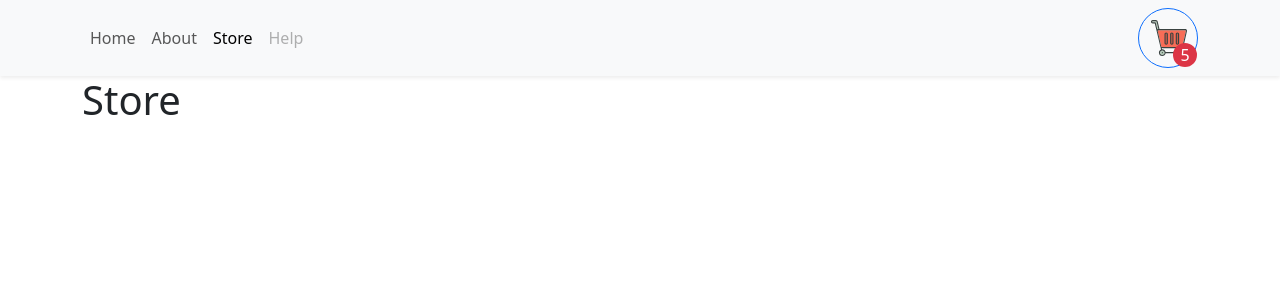
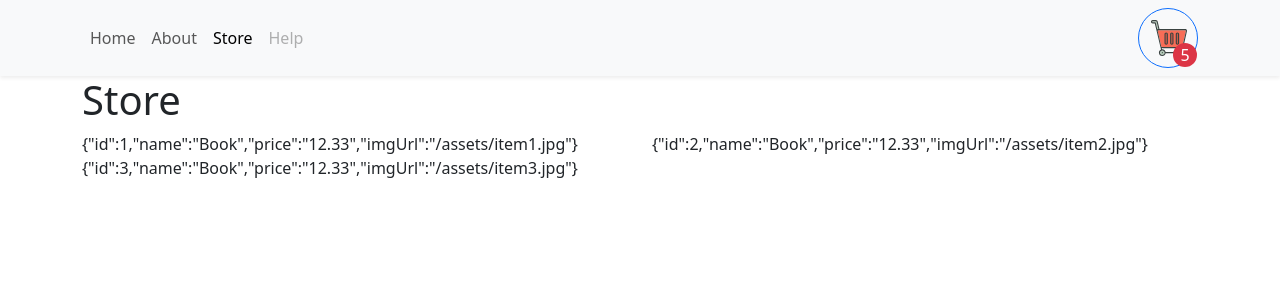
Before and after one commit to ilaydaozdemir/TypeScriptReact-ShoppingCard, a React (Vite) app: page /store in a window 1280 px wide. Shown: the top 300 px of the page. Built offline with nearby package versions, Linux system fonts and the light colour scheme.

Commit message:
Update store file by data mapping

```diff
--- a/src/pages/Store.tsx
+++ b/src/pages/Store.tsx
@@ -1,3 +1,14 @@
+import { Col, Row } from "react-bootstrap";
+import storeItems from "../data/items.json";
 export default function Store() {
-  return <h1>Store</h1>;
+  return (
+    <>
+      <h1>Store</h1>
+      <Row>
+        {storeItems.map((item, key) => (
+          <Col key={key}>{JSON.stringify(item)}</Col>
+        ))}
+      </Row>
+    </>
+  );
 }
```
